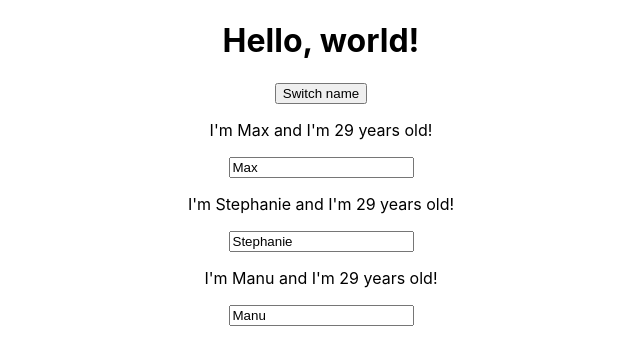
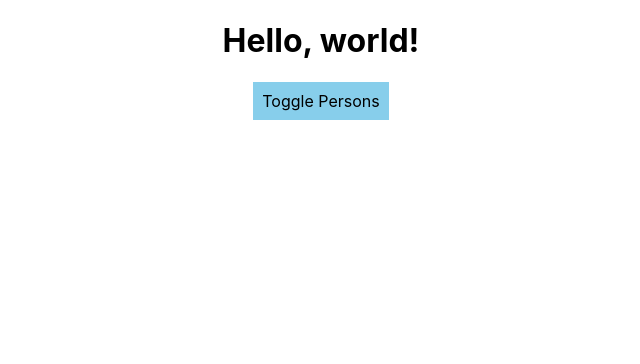
Before and after one commit to lukinasargy/my-app, a React (Create React App) app: page / in a window 1280 px wide. Shown: the top 364 px of the page, without its empty margins (319-959 px from the left). Built offline with nearby package versions, Linux system fonts and the light colour scheme.

Commit message:
52 Rendering content conditionally

```diff
--- a/src/App.js
+++ b/src/App.js
@@ -9,7 +9,8 @@ class App extends Component {
             {name: 'Stephanie', age: 29},
             {name: 'Manu', age: 29},
         ],
-        otherState: 'some value'
+        otherState: 'some value',
+        showPersons: false
     };
 
     switchNameHandler = (newName) => {
@@ -31,16 +32,34 @@ class App extends Component {
             ]
         });
     };
+    togglePersonsHandler = () => {
+        const doesShow = this.state.showPersons
+        this.setState({
+            showPersons: !doesShow
+        });
+    };
 
     render() {
+        const style = {
+            backgroundColor: 'skyblue',
+            font: 'inherit',
+            border: '1px solid skyblue',
+            padding: '8px',
+            cursor: 'pointer'
+        };
         return (
             <div className="App">
                 <h1>Hello, world!</h1>
-                <button onClick={() => this.switchNameHandler('MAXX')}>Switch name</button> {/*not recommended*/}
+                <button style={style}
+                        onClick={this.togglePersonsHandler}>Toggle Persons
+                </button>
+                {/*not recommended*/}
+                {this.state.showPersons ?
+                    <div>
                         <Person
                             name={this.state.persons[0].name}
                             age={this.state.persons[0].age}
-                    click={this.switchNameHandler}
+                            click={this.switchNameHandler.bind(this, 'Max!')}
                         />
                         <Person
                             name={this.state.persons[1].name}
@@ -52,9 +71,11 @@ class App extends Component {
                         <Person
                             name={this.state.persons[2].name}
                             age={this.state.persons[2].age}
-                    click={this.switchNameHandler}
+                            click={this.switchNameHandler.bind(this, 'Max!')}
 
                         />
+                    </div> : null
+                }
             </div>
         );
     }
--- /dev/null
+++ b/src/Person/Person.css
@@ -0,0 +1,10 @@
+.Person {
+    width: 400px;
+    margin: 20px auto;
+    border: 1px solid #eee;
+    box-shadow: 0 0 5px #ccc;
+    padding: 15px;
+    text-align: center;
+    font-family: 'Roboto', sans-serif;
+    font-weight: 500;
+}
--- a/src/Person/Person.js
+++ b/src/Person/Person.js
@@ -1,8 +1,9 @@
 import React from 'react';
+import './Person.css';
 
 const person = (props) => {
     return (
-        <div>
+        <div className="Person">
             <p onClick={props.click}>I'm {props.name} and I'm {props.age} years old!</p>
             <p>{props.children}</p>
             <input type="text" onChange={props.changed} value={props.name}/>
```
Lines whose indentation alone changed are shown as unchanged.
